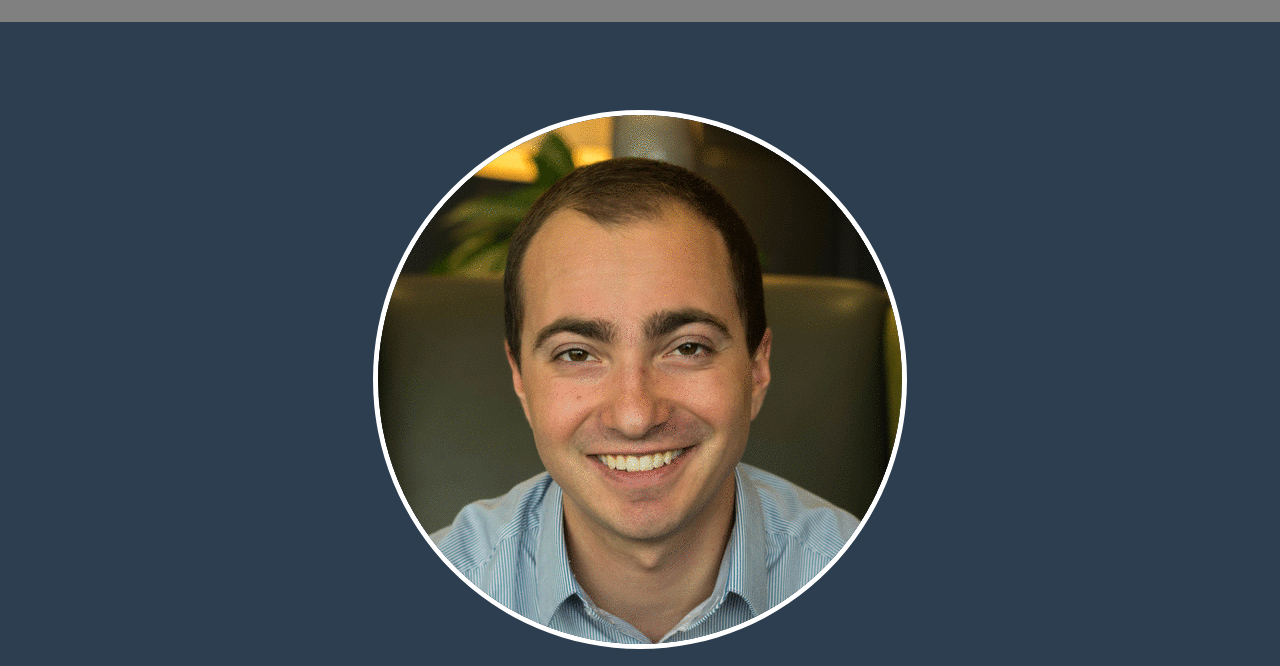
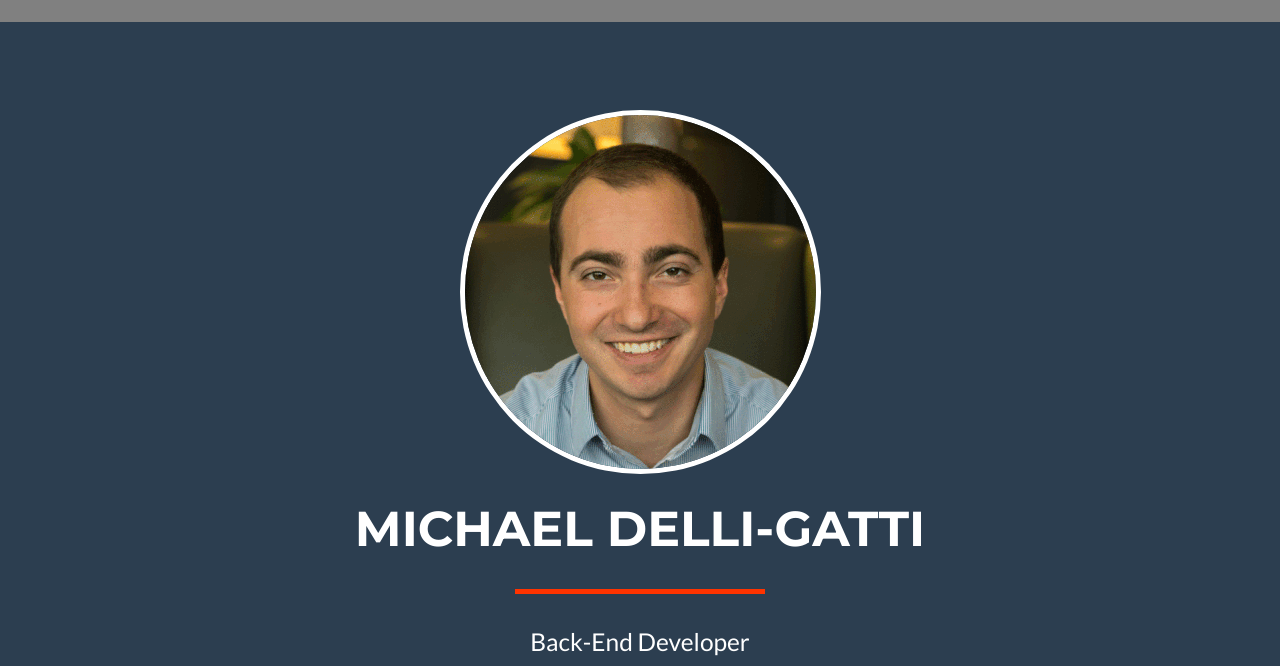
Before and after one commit to MDelli-Gatti/mdelli-gatti.github.io, a website: page index.html in a window 1280 px wide. Shown: the part 90-756 px from the top of the page. Drawn offline with nearby package versions, Linux system fonts and the light colour scheme.

Commit message:
changed picture size

```diff
--- a/css/freelancer.css
+++ b/css/freelancer.css
@@ -99,7 +99,7 @@ header .intro-text .skills {
     padding-bottom: 100px;
   }
   header .intro-text .name {
-    font-size: 4.75em;
+    font-size: 3.50em;
   }
   header .intro-text .skills {
     font-size: 1.75em;
--- a/index.html
+++ b/index.html
@@ -80,7 +80,7 @@
         <div class="container">
             <div class="row">
                 <div class="col-lg-12">
-                    <img class="img-responsive" src="img/portfolio.png" alt="">
+                    <img class="img-responsive" src="img/portfolio2.png" alt="">
                     <div class="intro-text">
                         <span class="name">Michael Delli-Gatti</span>
                         <hr class="star-light">
```
Also changed, not shown: css/freelancer.min.css, img/portfolio.png (deleted), img/portfolio/cabin.png (deleted), img/portfolio/cake.png (deleted), img/portfolio/circus.png (deleted), img/portfolio/game.png (deleted), img/portfolio/safe.png (deleted), img/portfolio/submarine.png (deleted), img/portfolio2.png (added).
